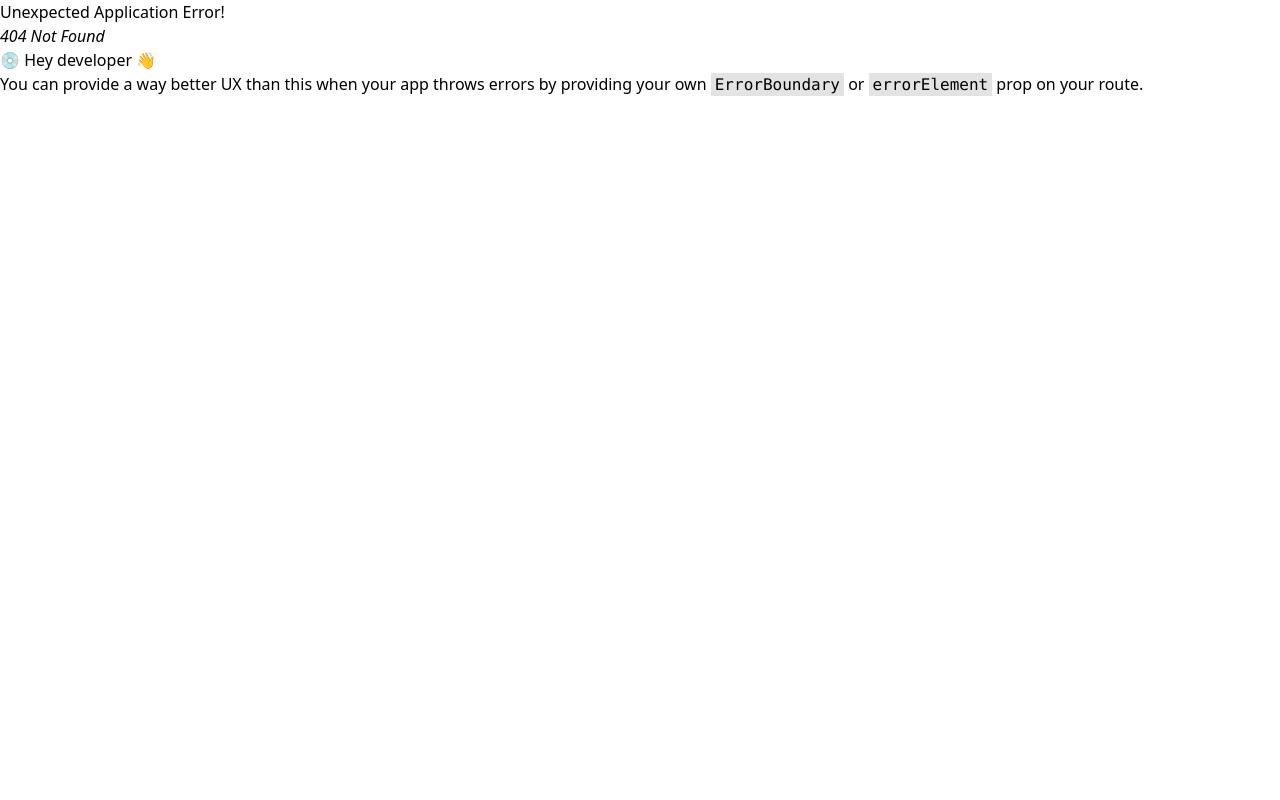
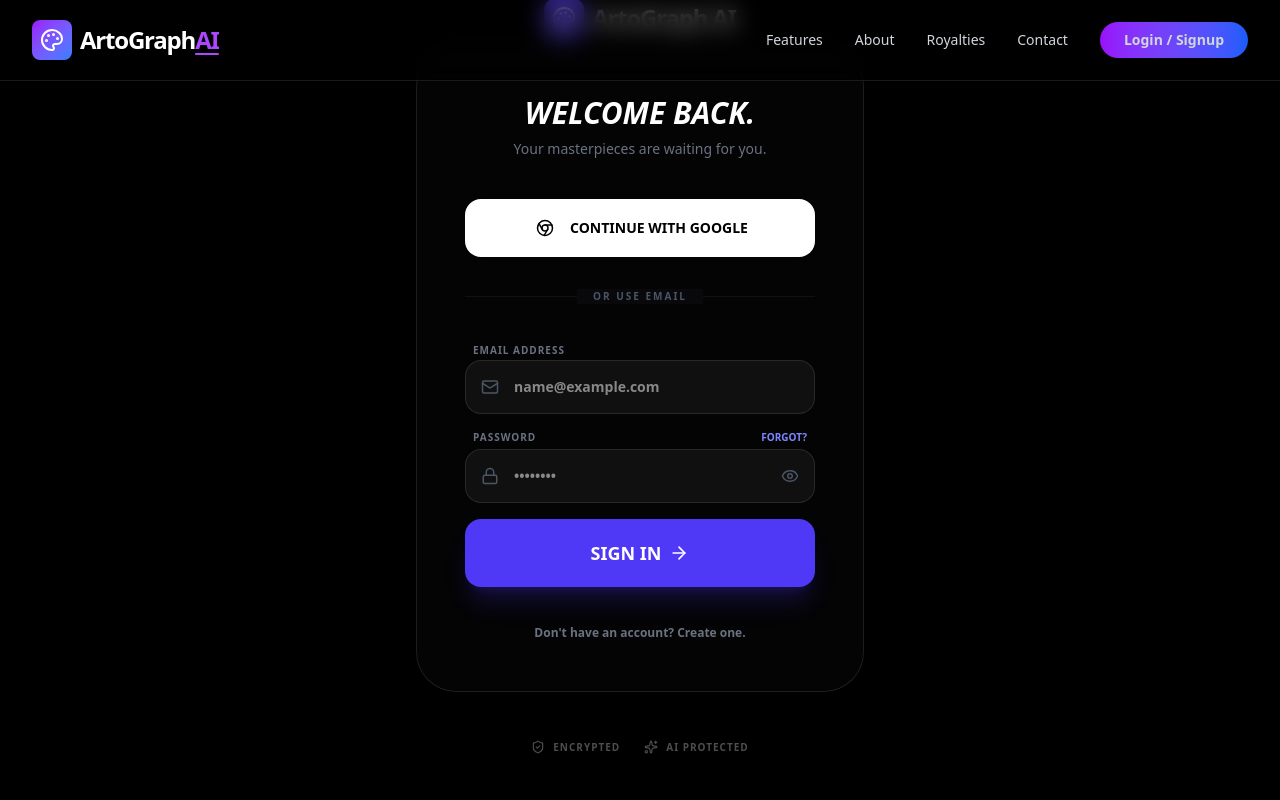
Before and after one commit to anoshum/ArtoGraphAI, a React (Vite) app in the folder frontend/: page /autho in a window 1280 px wide. Before the commit this address had no page. Shown: the top 800 px of the page. Built offline with nearby package versions, Linux system fonts and the light colour scheme.

Commit message:
merged files

```diff
--- /dev/null
+++ b/frontend/components/Autho/Autho.jsx
@@ -0,0 +1,166 @@
+import React, { useState } from 'react';
+import {
+  Palette, Github, Mail, Lock, User,
+  ArrowRight, Sparkles, Chrome, ChevronLeft,
+  ShieldCheck, Eye, EyeOff
+} from 'lucide-react';
+
+const AuthPage = () => {
+  const [isLogin, setIsLogin] = useState(true);
+  const [showPassword, setShowPassword] = useState(false);
+  const [isLoading, setIsLoading] = useState(false);
+
+  const toggleMode = () => {
+    setIsLogin(!isLogin);
+  };
+
+  const handleAuth = (e) => {
+    e.preventDefault();
+    setIsLoading(true);
+    // Logic for Firebase Auth would go here
+    setTimeout(() => setIsLoading(false), 2000);
+  };
+
+  return (
+    <div className="min-h-screen bg-black text-white font-sans flex items-center justify-center p-6 overflow-hidden relative">
+
+      {/* --- BACKGROUND ELEMENTS --- */}
+      <div className="absolute top-0 left-0 w-full h-full -z-10">
+        <div className="absolute top-[-10%] left-[-10%] w-[50%] h-[50%] bg-purple-900/20 blur-[120px] rounded-full animate-pulse"></div>
+        <div className="absolute bottom-[-10%] right-[-10%] w-[50%] h-[50%] bg-indigo-900/20 blur-[120px] rounded-full animate-pulse delay-700"></div>
+        <div className="absolute inset-0 bg-[linear-gradient(to_right,#8080800a_1px,transparent_1px),linear-gradient(to_bottom,#8080800a_1px,transparent_1px)] bg-[size:40px_40px]"></div>
+      </div>
+
+
+      {/* --- AUTH CARD --- */}
+      <div className="w-full max-w-md relative">
+        <div className="absolute -top-12 left-1/2 -translate-x-1/2 flex items-center gap-2">
+           <div className="p-2 bg-indigo-600 rounded-xl">
+              <Palette size={24} className="text-white" />
+           </div>
+           <span className="text-2xl font-black tracking-tighter">ArtoGraph AI</span>
+        </div>
+
+        <div className="bg-zinc-950/50 backdrop-blur-2xl border border-white/10 rounded-[2.5rem] p-8 md:p-12 shadow-2xl">
+          <div className="text-center mb-10">
+            <h1 className="text-3xl font-black mb-2 italic">
+              {isLogin ? "WELCOME BACK." : "JOIN THE REVOLUTION."}
+            </h1>
+            <p className="text-gray-500 text-sm font-medium">
+              {isLogin
+                ? "Your masterpieces are waiting for you."
+                : "Start protecting your creative legacy today."}
+            </p>
+          </div>
+
+          {/* Google Auth Button (Mandatory Tech Highlight) */}
+          <button className="w-full py-4 bg-white text-black rounded-2xl font-black text-sm flex items-center justify-center gap-3 hover:bg-indigo-500 hover:text-white transition-all group mb-8">
+            <div className="p-1 bg-white rounded-md group-hover:bg-transparent transition-colors">
+              <Chrome size={18} className="text-black group-hover:text-white" />
+            </div>
+            CONTINUE WITH GOOGLE
+          </button>
+
+          <div className="relative mb-8">
+            <div className="absolute inset-0 flex items-center">
+              <div className="w-full border-t border-white/5"></div>
+            </div>
+            <div className="relative flex justify-center text-[10px] font-black uppercase tracking-[0.2em]">
+              <span className="bg-zinc-950 px-4 text-gray-600">Or use email</span>
+            </div>
+          </div>
+
+          <form onSubmit={handleAuth} className="space-y-4">
+            {!isLogin && (
+              <div className="space-y-1">
+                <label className="text-[10px] font-black uppercase tracking-widest text-gray-500 ml-2">Full Name</label>
+                <div className="relative">
+                  <User className="absolute left-4 top-1/2 -translate-y-1/2 text-gray-600" size={18} />
+                  <input
+                    type="text"
+                    placeholder="John Doe"
+                    className="w-full bg-white/5 border border-white/10 pl-12 pr-4 py-4 rounded-2xl focus:border-indigo-500 outline-none transition-all font-bold text-sm"
+                  />
+                </div>
+              </div>
+            )}
+
+            <div className="space-y-1">
+              <label className="text-[10px] font-black uppercase tracking-widest text-gray-500 ml-2">Email Address</label>
+              <div className="relative">
+                <Mail className="absolute left-4 top-1/2 -translate-y-1/2 text-gray-600" size={18} />
+                <input
+                  type="email"
+                  placeholder="name@example.com"
+                  className="w-full bg-white/5 border border-white/10 pl-12 pr-4 py-4 rounded-2xl focus:border-indigo-500 outline-none transition-all font-bold text-sm"
+                />
+              </div>
+            </div>
+
+            <div className="space-y-1">
+              <div className="flex justify-between items-center px-2">
+                <label className="text-[10px] font-black uppercase tracking-widest text-gray-500">Password</label>
+                {isLogin && (
+                  <button type="button" className="text-[10px] font-black uppercase text-indigo-400 hover:underline">Forgot?</button>
+                )}
+              </div>
+              <div className="relative">
+                <Lock className="absolute left-4 top-1/2 -translate-y-1/2 text-gray-600" size={18} />
+                <input
+                  type={showPassword ? "text" : "password"}
+                  placeholder="••••••••"
+                  className="w-full bg-white/5 border border-white/10 pl-12 pr-12 py-4 rounded-2xl focus:border-indigo-500 outline-none transition-all font-bold text-sm"
+                />
+                <button
+                  type="button"
+                  onClick={() => setShowPassword(!showPassword)}
+                  className="absolute right-4 top-1/2 -translate-y-1/2 text-gray-600 hover:text-white transition-colors"
+                >
+                  {showPassword ? <EyeOff size={18} /> : <Eye size={18} />}
+                </button>
+              </div>
+            </div>
+
+            <button
+              type="submit"
+              disabled={isLoading}
+              className="w-full py-5 bg-indigo-600 text-white rounded-2xl font-black text-lg hover:bg-indigo-500 transition-all shadow-xl shadow-indigo-600/20 flex items-center justify-center gap-2 group"
+            >
+              {isLoading ? (
+                <div className="w-6 h-6 border-2 border-white border-t-transparent rounded-full animate-spin"></div>
+              ) : (
+                <>
+                  {isLogin ? "SIGN IN" : "CREATE ACCOUNT"}
+                  <ArrowRight size={20} className="group-hover:translate-x-1 transition-transform" />
+                </>
+              )}
+            </button>
+          </form>
+
+          <div className="mt-8 text-center">
+            <button
+              onClick={toggleMode}
+              className="text-xs font-bold text-gray-500 hover:text-indigo-400 transition-colors"
+            >
+              {isLogin
+                ? "Don't have an account? Create one."
+                : "Already a member? Sign in instead."}
+            </button>
+          </div>
+        </div>
+
+        {/* Footer Info */}
+        <div className="mt-12 flex items-center justify-center gap-6 opacity-30">
+          <div className="flex items-center gap-2 text-[10px] font-black uppercase tracking-widest">
+            <ShieldCheck size={14} /> Encrypted
+          </div>
+          <div className="flex items-center gap-2 text-[10px] font-black uppercase tracking-widest">
+            <Sparkles size={14} /> AI Protected
+          </div>
+        </div>
+      </div>
+    </div>
+  );
+};
+
+export default AuthPage;
--- a/frontend/package.json
+++ b/frontend/package.json
@@ -11,6 +11,7 @@
   },
   "dependencies": {
     "@tailwindcss/vite": "^4.1.18",
+    "firebase": "^12.7.0",
     "lucide-react": "^0.562.0",
     "package.json": "^2.0.1",
     "react": "^19.2.0",
--- a/frontend/src/App.jsx
+++ b/frontend/src/App.jsx
@@ -10,7 +10,6 @@ function App() {
       <Header/>
       <Outlet/>
       <Footer/>
-
     </>
   )
 }
--- a/frontend/src/main.jsx
+++ b/frontend/src/main.jsx
@@ -8,8 +8,9 @@ import AboutPage from '../components/About/About'
 import DiscoveryFeed from '../components/Discovery/Discovery'
 import AuctionRoom from '../components/AuctionRoom/Auctionroom.jsx'
 import Uploadform from '../components/Dashboard/Uploadform.jsx'
-
 import Register from '../components/Home/Register.jsx'
+import AuthPage from '../components/Autho/Autho.jsx'
+import Dashboard from '../components/Dashboard/Dashboard.jsx'
 const router = createBrowserRouter(
   createRoutesFromElements(
     <Route path='/' element={<App />} >
@@ -18,7 +19,9 @@ const router = createBrowserRouter(
       <Route path="discovery" element={<DiscoveryFeed />} />
       <Route path="auctionroom" element={< AuctionRoom />} />
       <Route path='uploadform' element={< Uploadform />}/>
+      <Route path='Dashboard' element={< Dashboard />}/>
       <Route path='register' element={<Register />} />
+      <Route path='autho' element={<AuthPage />}/>
     </Route>
   )
 )
```
Also changed, not shown: 1 other file (tests, documents, lock files or other folders).
